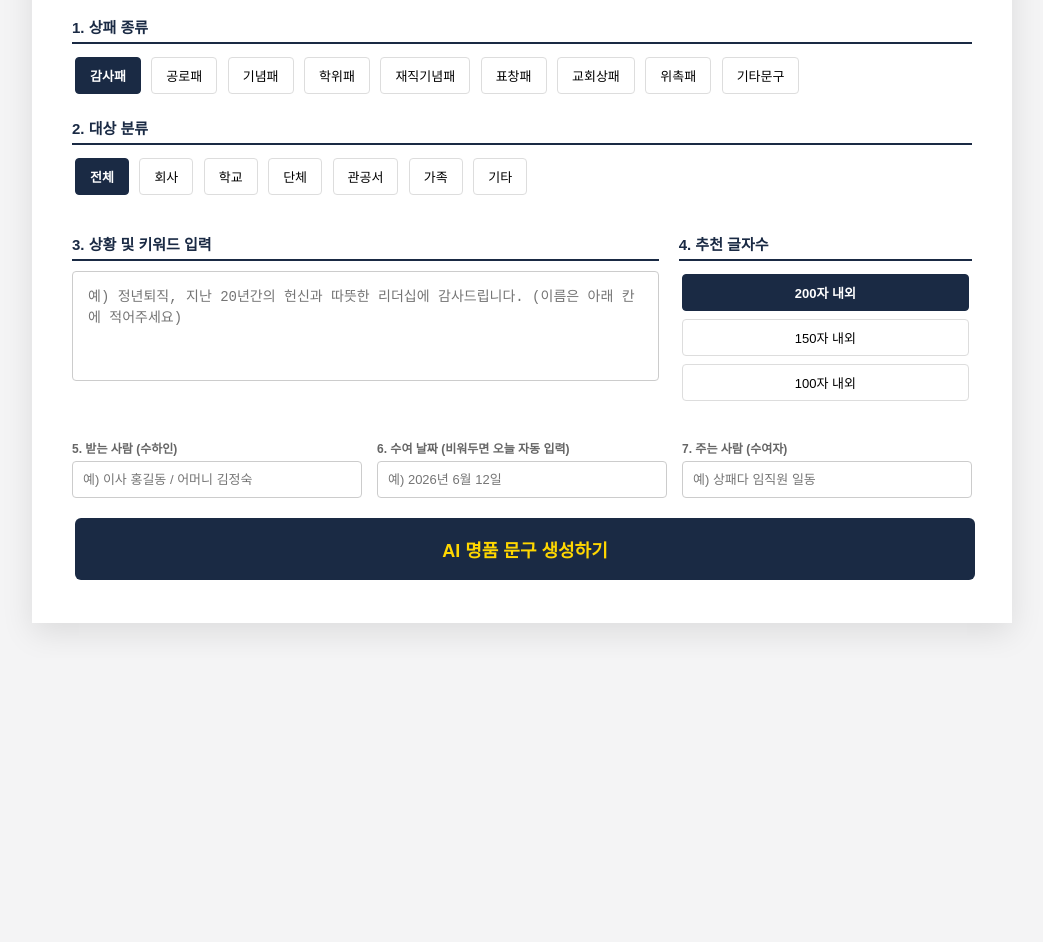
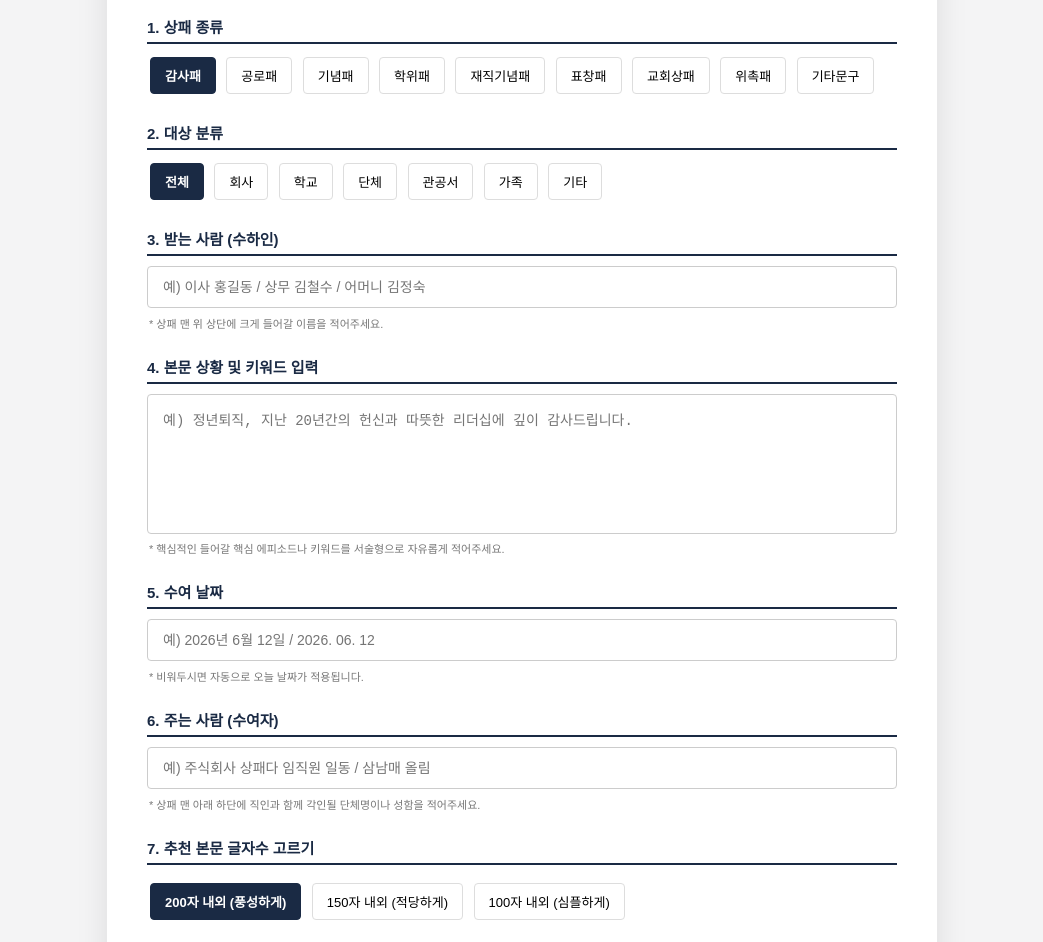
Before and after one commit to 99parksanghyun/my-trophy-api, a website: page index.html in a window 1280 px wide. Shown: the part 142-1084 px from the top of the page, without its empty margins (118-1161 px from the left). Before the commit the page ends 800 px from the top, so only its background shows below. Drawn offline with Linux system fonts and the light colour scheme.

Commit message:
Update index.html

```diff
--- a/index.html
+++ b/index.html
@@ -6,33 +6,30 @@
   <style>
     :root { --navy: #1a2a44; --gold: #c5a059; }
     body { background: #f4f4f5; font-family: 'Pretendard', 'Malgun Gothic', sans-serif; padding: 20px; }
-    .container { max-width: 900px; margin: 0 auto; padding: 40px; background: #fff; border-top: 5px solid var(--navy); box-shadow: 0 10px 30px rgba(0,0,0,0.1); }
+    .container { max-width: 750px; margin: 0 auto; padding: 40px; background: #fff; border-top: 5px solid var(--navy); box-shadow: 0 10px 30px rgba(0,0,0,0.1); }
     h2 { color: var(--navy); text-align: center; margin-bottom: 30px; letter-spacing: -1px; }
-    .section-title { font-size: 15px; color: var(--navy); border-bottom: 2px solid var(--navy); padding-bottom: 5px; margin: 20px 0 10px 0; font-weight: bold; }
+    .section-title { font-size: 15px; color: var(--navy); border-bottom: 2px solid var(--navy); padding-bottom: 5px; margin: 25px 0 10px 0; font-weight: bold; }
     .btn-group { margin-bottom: 15px; }
     button { padding: 8px 14px; margin: 3px; border: 1px solid #ddd; background: #fff; cursor: pointer; border-radius: 4px; transition: 0.3s; font-size: 13px; }
     button.active { background: var(--navy); color: #fff; border-color: var(--navy); font-weight: bold; }
 
-    /* 레이아웃 분할 */
-    .flex-container { display: flex; gap: 20px; margin-bottom: 20px; }
-    .flex-main { flex: 2; }
-    .flex-side { flex: 1; }
+    /* 상패 시안 스타일의 수직 입력 폼 박스들 */
+    .vertical-input { width: 100%; padding: 12px 15px; border: 1px solid #ccc; border-radius: 4px; box-sizing: border-box; font-size: 14px; margin-bottom: 5px; }
+    textarea { width: 100%; height: 140px; padding: 15px; border: 1px solid #ccc; border-radius: 4px; box-sizing: border-box; resize: none; font-size: 14px; line-height: 1.6; }
 
-    textarea { width: 100%; height: 110px; padding: 15px; border: 1px solid #ccc; border-radius: 4px; box-sizing: border-box; resize: none; font-size: 14px; line-height: 1.5; }
+    /* 작은 안내 문구 */
+    .input-hint { display: block; font-size: 11px; color: #777; margin-bottom: 15px; margin-top: 2px; padding-left: 2px; }
 
-    /* 추가/수정된 입력창 스타일 (3열 배치로 밸런스 조정) */
-    .sub-input-group { display: flex; gap: 15px; margin-top: 15px; }
-    .sub-input-box { flex: 1; }
-    .sub-input-box label { display: block; font-size: 12px; color: #666; margin-bottom: 5px; font-weight: bold; }
-    .sub-input-box input { width: 100%; padding: 10px; border: 1px solid #ccc; border-radius: 4px; box-sizing: border-box; font-size: 13px; }
+    /* 글자수 선택 영역을 하단으로 빼서 수직 흐름 방해 안 받게 처리 */
+    .len-container { margin-top: 15px; }
 
-    .gen-btn { width: 100%; padding: 18px; background: var(--navy); color: gold; font-size: 18px; font-weight: bold; border: none; cursor: pointer; border-radius: 6px; margin-top: 20px; }
+    .gen-btn { width: 100%; padding: 18px; background: var(--navy); color: gold; font-size: 18px; font-weight: bold; border: none; cursor: pointer; border-radius: 6px; margin-top: 30px; }
 
-    .result-grid { display: grid; grid-template-columns: 1fr; gap: 20px; margin-top: 30px; }
-    .card { padding: 25px; border: 1px solid #eee; border-left: 4px solid var(--gold); background: #fcfcfc; }
-    .card h4 { margin: 0 0 15px 0; color: var(--navy); border-bottom: 1px dashed #ddd; padding-bottom: 8px; }
-    .content { line-height: 1.8; white-space: pre-wrap; font-size: 14px; color: #333; text-align: center; padding: 10px 0; }
-    .copy-btn { margin-top: 15px; background: var(--gold); color: white; border: none; padding: 6px 12px; cursor: pointer; border-radius: 3px; font-size: 12px; }
+    .result-grid { display: grid; grid-template-columns: 1fr; gap: 25px; margin-top: 35px; }
+    .card { padding: 30px; border: 1px solid #eee; border-left: 4px solid var(--gold); background: #fcfcfc; box-shadow: 0 4px 10px rgba(0,0,0,0.02); }
+    .card h4 { margin: 0 0 15px 0; color: var(--navy); border-bottom: 1px dashed #ddd; padding-bottom: 8px; font-size: 16px; }
+    .content { line-height: 1.8; white-space: pre-wrap; font-size: 14px; color: #333; text-align: center; padding: 15px 0; letter-spacing: -0.5px; }
+    .copy-btn { margin-top: 15px; background: var(--gold); color: white; border: none; padding: 8px 16px; cursor: pointer; border-radius: 3px; font-size: 12px; font-weight: bold; }
   </style>
 </head>
 <body>
@@ -64,35 +61,27 @@
     <button class="target-btn" onclick="selectTarget(this, '기타')">기타</button>
   </div>
 
-  <div class="flex-container">
-    <div class="flex-main">
-      <div class="section-title">3. 상황 및 키워드 입력</div>
-      <textarea id="ai-keywords" placeholder="예) 정년퇴직, 지난 20년간의 헌신과 따뜻한 리더십에 감사드립니다. (이름은 아래 칸에 적어주세요)"></textarea>
-    </div>
-    <div class="flex-side">
-      <div class="section-title">4. 추천 글자수</div>
-      <div id="len-group" class="btn-group" style="display: flex; flex-direction: column; gap: 2px;">
-        <button class="len-btn active" onclick="selectLen(this, '200')">200자 내외</button>
-        <button class="len-btn" onclick="selectLen(this, '150')">150자 내외</button>
-        <button class="len-btn" onclick="selectLen(this, '100')">100자 내외</button>
-      </div>
-    </div>
-  </div>
+  <div class="section-title">3. 받는 사람 (수하인)</div>
+  <input type="text" id="ai-receiver" class="vertical-input" placeholder="예) 이사 홍길동 / 상무 김철수 / 어머니 김정숙">
+  <span class="input-hint">* 상패 맨 위 상단에 크게 들어갈 이름을 적어주세요.</span>
 
-  <!-- 입력 영역: 받는 사람, 날짜, 주는 사람 3개 분할 배치 -->
-  <div class="sub-input-group">
-    <div class="sub-input-box">
-      <label for="ai-receiver">5. 받는 사람 (수하인)</label>
-      <input type="text" id="ai-receiver" placeholder="예) 이사 홍길동 / 어머니 김정숙">
-    </div>
-    <div class="sub-input-box">
-      <label for="ai-date">6. 수여 날짜 (비워두면 오늘 자동 입력)</label>
-      <input type="text" id="ai-date" placeholder="예) 2026년 6월 12일">
-    </div>
-    <div class="sub-input-box">
-      <label for="ai-giver">7. 주는 사람 (수여자)</label>
-      <input type="text" id="ai-giver" placeholder="예) 상패다 임직원 일동">
-    </div>
+  <div class="section-title">4. 본문 상황 및 키워드 입력</div>
+  <textarea id="ai-keywords" placeholder="예) 정년퇴직, 지난 20년간의 헌신과 따뜻한 리더십에 깊이 감사드립니다."></textarea>
+  <span class="input-hint">* 핵심적인 들어갈 핵심 에피소드나 키워드를 서술형으로 자유롭게 적어주세요.</span>
+
+  <div class="section-title">5. 수여 날짜</div>
+  <input type="text" id="ai-date" class="vertical-input" placeholder="예) 2026년 6월 12일 / 2026. 06. 12">
+  <span class="input-hint">* 비워두시면 자동으로 오늘 날짜가 적용됩니다.</span>
+
+  <div class="section-title">6. 주는 사람 (수여자)</div>
+  <input type="text" id="ai-giver" class="vertical-input" placeholder="예) 주식회사 상패다 임직원 일동 / 삼남매 올림">
+  <span class="input-hint">* 상패 맨 아래 하단에 직인과 함께 각인될 단체명이나 성함을 적어주세요.</span>
+
+  <div class="section-title">7. 추천 본문 글자수 고르기</div>
+  <div id="len-group" class="btn-group len-container">
+    <button class="len-btn active" onclick="selectLen(this, '200')">200자 내외 (풍성하게)</button>
+    <button class="len-btn" onclick="selectLen(this, '150')">150자 내외 (적당하게)</button>
+    <button class="len-btn" onclick="selectLen(this, '100')">100자 내외 (심플하게)</button>
   </div>
 
   <button class="gen-btn" onclick="requestAIText()">AI 명품 문구 생성하기</button>
@@ -119,8 +108,8 @@ async function requestAIText() {
   const giverInput = document.getElementById('ai-giver').value.trim();
   let dateInput = document.getElementById('ai-date').value.trim();
 
+  if (!receiverInput) { alert('받는 사람 성함 또는 직함을 입력해 주세요!'); return; }
   if (!keywords.trim()) { alert('상황이나 키워드를 입력해 주세요!'); return; }
-  if (!receiverInput) { alert('받는 사람을 입력해 주세요!'); return; }
   if (!giverInput) { alert('주는 사람을 입력해 주세요!'); return; }
 
   if (!dateInput) {
@@ -130,7 +119,7 @@ async function requestAIText() {
 
   const resultArea = document.getElementById('result-area');
   resultArea.style.display = 'grid';
-  document.querySelectorAll('.content').forEach(el => el.innerText = '🤖 받는 분의 성함을 반영하여 품격 있는 완제품 문장을 구성 중입니다...');
+  document.querySelectorAll('.content').forEach(el => el.innerText = '🤖 상패 각인 밸런스에 맞춰 품격 있는 결과물을 빌드하고 있습니다...');
 
   try {
     const response = await fetch('/api/generate', {
```
